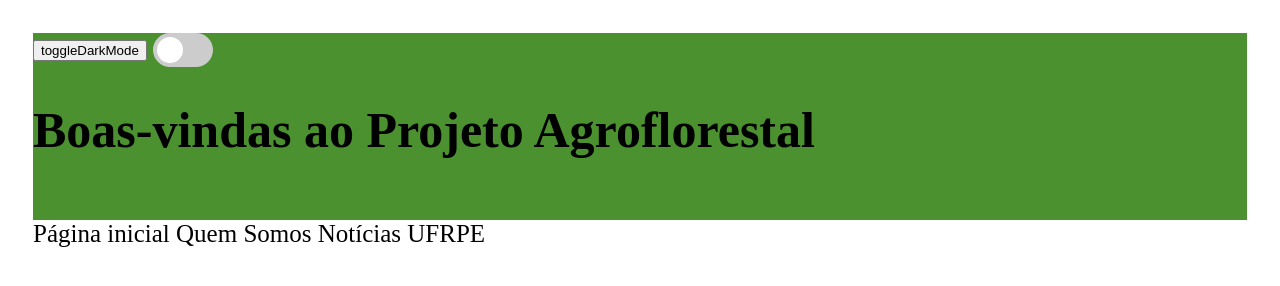
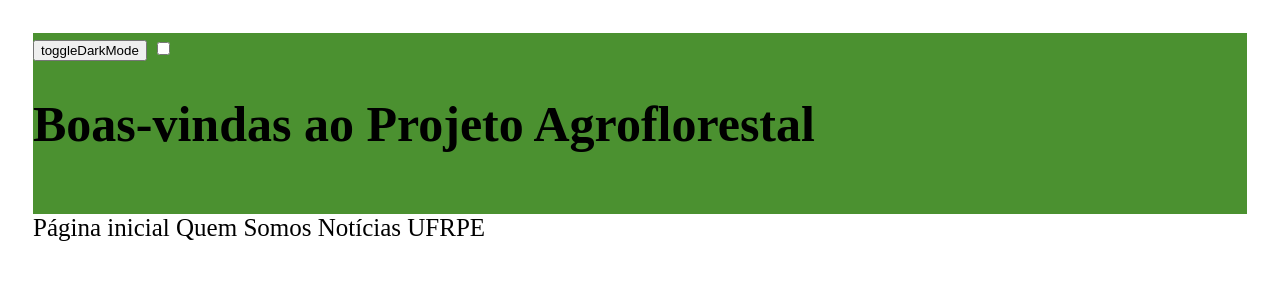
Before and after one commit to hsergiolima/uninter-atividade-extensionista-projeto, a plain HTML site: page admin.html in a window 1280 px wide. Drawn offline with Linux system fonts and the light colour scheme.

Commit message:
del: apagar botão de modo noturno

```diff
--- a/style.css
+++ b/style.css
@@ -29,75 +29,6 @@ body {
     background-color: (--background-color-light);
     color: (--text-color-light);
     font-size: 25px;
-}
-
-.dark-mode {
-    background-color: var(--background-color-dark);
-    color: var(--text-color-dark);
-}
-
-
-/* Switch - caixa ao redor do slider */
-.switch {
-    position: relative;
-    display: inline-block;
-    width: 60px;
-    height: 34px;
-}
-
-/* Esconde checkbox HTML padrão */
-.switch input {
-    opacity: 0;
-    width: 0;
-    height: 0;
-}
-
-/* O slider */
-.slider {
-    position: absolute;
-    cursor: pointer;
-    top: 0;
-    left: 0;
-    right: 0;
-    bottom: 0;
-    background-color: #ccc;
-    -webkit-transition: .4s;
-    transition: .4s;
-}
-
-.slider:before {
-    position: absolute;
-    content: "";
-    height: 26px;
-    width: 26px;
-    left: 4px;
-    bottom: 4px;
-    background-color: white;
-    -webkit-transition: .4s;
-    transition: .4s;
-}
-
-input:checked + .slider {
-    background-color: #35374B;
-}
-
-input:focus + .slider {
-    box-shadow: 0 0 1px #35374B;
-}
-
-input:checked + .slider:before {
-    -webkit-transform: translateX(26px);
-    -ms-transform: translateX(26px);
-    transform: translateX(26px);
-}
-
-/* Slider arredondado */
-.slider.round {
-    border-radius: 34px;
-}
-
-.slider.round:before {
-    border-radius: 50%;
 }
 
 a:link {
```
Also changed, not shown: index.html (+1 -9 lines).
